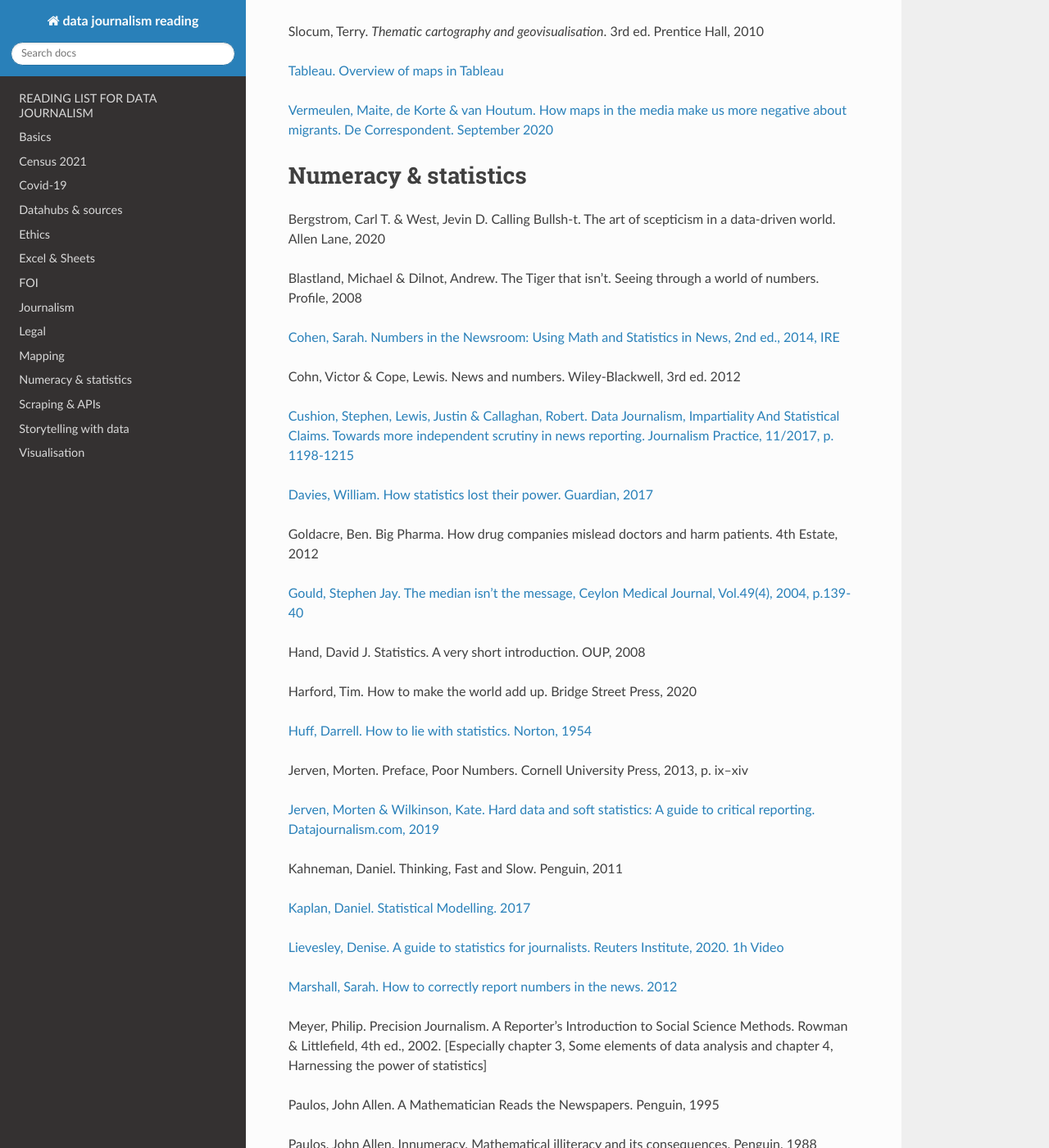
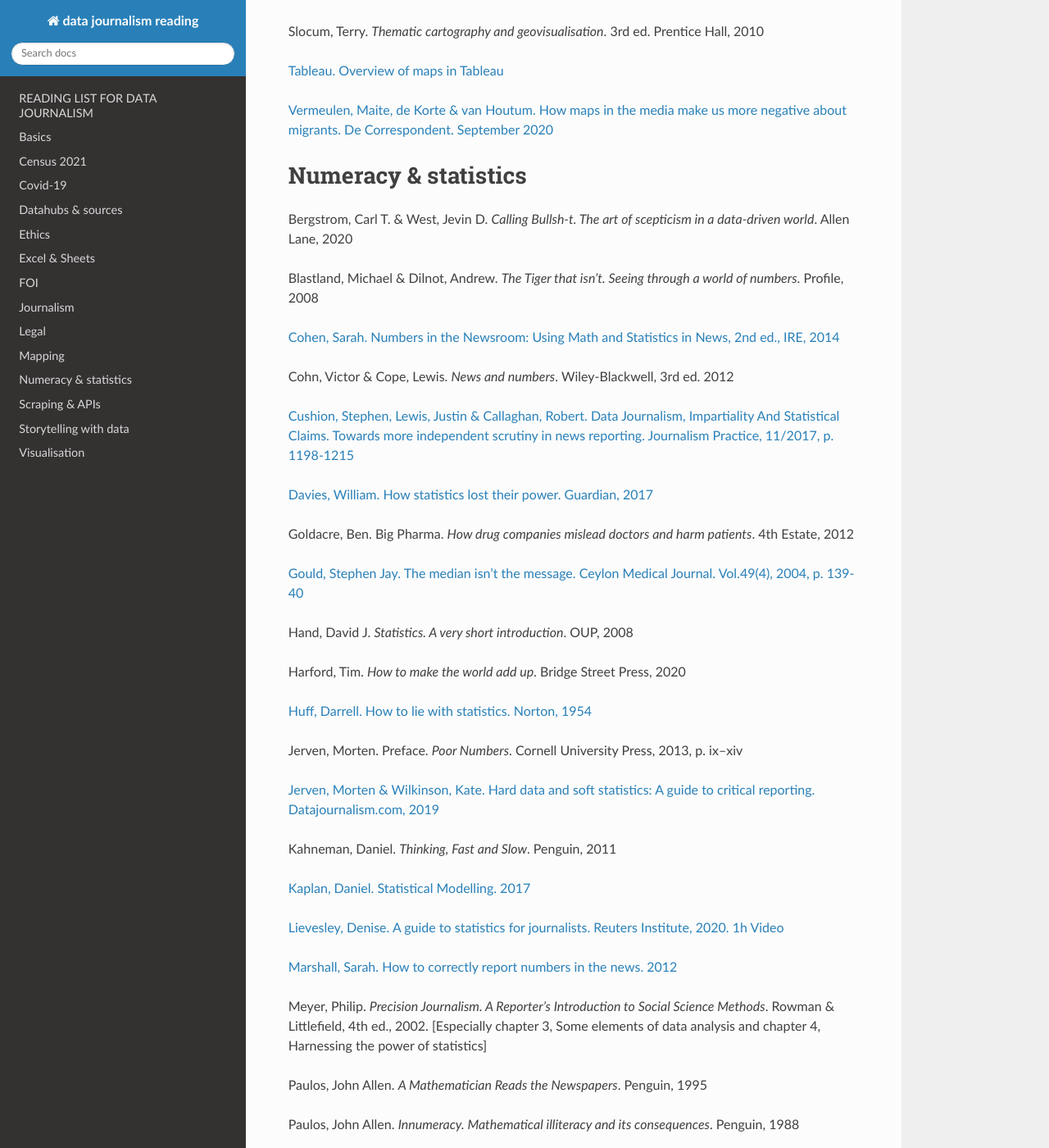
Before and after one commit to aodhanlutetiae/dj_reading, a Sphinx documentation site: the page built from docs/source/index.rst, in a window 1280 px wide and 1400 px high, scrolled down 9047 px. Shown: the whole window at 82% size. Built offline with Sphinx 7.4.7 and the Read the Docs theme 2.0.0, drawn with Linux system fonts in a browser that asks for light colours; some of the changed text lies outside the part shown.

Commit message:
clean up

```diff
--- a/docs/source/index.rst
+++ b/docs/source/index.rst
@@ -28,7 +28,7 @@ Datajournalism.com <https://datajournalism.com/read/handbook/two>`__
 `GIJC conference 2019. Video
 playlist <https://www.youtube.com/playlist?list=PLrCL-ZiCvKYteU2XOChSkW1l7-oRHzwxV>`__
 
-Harford, Tim. Ponder your personal experience, *How to make the world
+Harford, Tim. Ponder your personal experience. *How to make the world
 add up. Ten rules for thinking differently about numbers*. Bridge Street
 Press, 2020
 
@@ -454,7 +454,7 @@ repository <https://docs.github.com/en/free-pro-team@latest/github/creating-clon
 2016 <https://www.ipso.co.uk/rulings-and-resolution-statements/ruling/?id=03350-16>`__
 
 `Lorentzen, Christian. I wasn’t just a brain in a jar. Review of Edward
-Snowden’s Permanent Record. London Review of Books. 41/18, Sept 2019 <https://www.lrb.co.uk/the-paper/v41/n18/christian-lorentzen/i-wasn-t-just-a-brain-in-a-jar>__`
+Snowden’s Permanent Record. London Review of Books. 41/18, Sept 2019 <https://www.lrb.co.uk/the-paper/v41/n18/christian-lorentzen/i-wasn-t-just-a-brain-in-a-jar>`__
 
 
 
@@ -557,52 +557,48 @@ us more negative about migrants. De Correspondent. September
 Numeracy & statistics
 =====================
 
-Bergstrom, Carl T. & West, Jevin D. Calling Bullsh-t. The art of
-scepticism in a data-driven world. Allen Lane, 2020
+Bergstrom, Carl T. & West, Jevin D. *Calling Bullsh-t. The art of
+scepticism in a data-driven world*. Allen Lane, 2020
 
-Blastland, Michael & Dilnot, Andrew. The Tiger that isn’t. Seeing
-through a world of numbers. Profile, 2008
+Blastland, Michael & Dilnot, Andrew. *The Tiger that isn’t. Seeing
+through a world of numbers*. Profile, 2008
 
 `Cohen, Sarah. Numbers in the Newsroom: Using Math and Statistics in
-News, 2nd ed., 2014,
-IRE <https://www.ire.org/product/numbers-in-the-newsroom-using-math-and-statistics-in-news-second-edition-e-version/>`__
+News, 2nd ed., IRE, 2014 <https://www.ire.org/product/numbers-in-the-newsroom-using-math-and-statistics-in-news-second-edition-e-version/>`__
 
-Cohn, Victor & Cope, Lewis. News and numbers. Wiley-Blackwell, 3rd ed.
+Cohn, Victor & Cope, Lewis. *News and numbers*. Wiley-Blackwell, 3rd ed.
 2012
 
 `Cushion, Stephen, Lewis, Justin & Callaghan, Robert. Data Journalism,
 Impartiality And Statistical Claims. Towards more independent scrutiny
-in news reporting. Journalism Practice, 11/2017, p.
-1198-1215 <https://www.tandfonline.com/doi/full/10.1080/17512786.2016.1256789>`__
+in news reporting. Journalism Practice, 11/2017, p. 1198-1215 <https://www.tandfonline.com/doi/full/10.1080/17512786.2016.1256789>`__
 
 `Davies, William. How statistics lost their power. Guardian,
 2017 <https://www.theguardian.com/politics/2017/jan/19/crisis-of-statistics-big-data-democracy>`__
 
-Goldacre, Ben. Big Pharma. How drug companies mislead doctors and harm
-patients. 4th Estate, 2012
+Goldacre, Ben. Big Pharma. *How drug companies mislead doctors and harm
+patients*. 4th Estate, 2012
 
-`Gould, Stephen Jay. The median isn’t the message, Ceylon Medical
-Journal, Vol.49(4), 2004,
-p.139-40 <https://cmj.sljol.info/articles/abstract/10.4038/cmj.v49i4.1930/>`__
+`Gould, Stephen Jay. The median isn’t the message. Ceylon Medical
+Journal. Vol.49(4), 2004, p. 139-40 <https://cmj.sljol.info/articles/abstract/10.4038/cmj.v49i4.1930/>`__
 
-Hand, David J. Statistics. A very short introduction. OUP, 2008
+Hand, David J. *Statistics. A very short introduction*. OUP, 2008
 
-Harford, Tim. How to make the world add up. Bridge Street Press, 2020
+Harford, Tim. *How to make the world add up*. Bridge Street Press, 2020
 
 `Huff, Darrell. How to lie with statistics. Norton,
 1954 <http://faculty.neu.edu.cn/cc/zhangyf/papers/How-to-Lie-with-Statistics.pdf>`__
 
-Jerven, Morten. Preface, Poor Numbers. Cornell University Press,
-2013, p. ix–xiv
+Jerven, Morten. Preface. *Poor Numbers*. Cornell University Press, 2013, p. ix–xiv
 
 `Jerven, Morten & Wilkinson, Kate. Hard data and soft statistics: A
 guide to critical reporting. Datajournalism.com,
 2019 <https://datajournalism.com/read/longreads/hard-data-and-soft-statistics-a-guide-to-critical-reporting>`__
 
-Kahneman, Daniel. Thinking, Fast and Slow. Penguin, 2011
+Kahneman, Daniel. *Thinking, Fast and Slow*. Penguin, 2011
 
 `Kaplan, Daniel. Statistical Modelling.
-2017 <https://dtkaplan.github.io/SM2-bookdown/language-of-models.html#explanatory-variables>`__
+2017 <https://dtkaplan.github.io/SM2-bookdown>`__
 
 `Lievesley, Denise. A guide to statistics for journalists. Reuters
 Institute, 2020. 1h
@@ -611,23 +607,23 @@ Video <https://www.youtube.com/watch?v=_qioPxHuk0U>`__
 `Marshall, Sarah. How to correctly report numbers in the news.
 2012 <https://www.journalism.co.uk/skills/how-to-report-numbers-in-the-news/s7/a547659/>`__
 
-Meyer, Philip. Precision Journalism. A Reporter’s Introduction to
-Social Science Methods. Rowman & Littlefield, 4th ed., 2002.
+Meyer, Philip. *Precision Journalism. A Reporter’s Introduction to
+Social Science Methods*. Rowman & Littlefield, 4th ed., 2002.
 [Especially chapter 3, Some elements of data analysis and chapter 4,
 Harnessing the power of statistics]
 
-Paulos, John Allen. A Mathematician Reads the Newspapers. Penguin,
+Paulos, John Allen. *A Mathematician Reads the Newspapers*. Penguin,
 1995
 
-Paulos, John Allen. Innumeracy. Mathematical illiteracy and its
-consequences. Penguin, 1988
+Paulos, John Allen. *Innumeracy. Mathematical illiteracy and its
+consequences*. Penguin, 1988
 
 `Reinhart, Alex. Statistics Done Wrong. The woefully complete guide.
 No Starch Press,
 2015 <http://www.r-5.org/files/books/computers/dev-teams/trenches/Alex_Reinhart-Statistics_Done_Wrong-EN.pdf>`__
 
-Reuben, Anthony. Statistical. Ten easy ways to avoid being misled by
-numbers. Constable, 2019
+Reuben, Anthony. *Statistical. Ten easy ways to avoid being misled by
+numbers*. Constable, 2019
 
 `Rosling, Hans. The joy of stats. 1h
 Video <https://www.gapminder.org/videos/the-joy-of-stats/>`__
@@ -639,15 +635,15 @@ non-mathematicians. Penguin, 2018
 you and how to ask the right questions. Sense About Science.
 2010 <https://senseaboutscience.org/activities/making-sense-of-statistics/>`__
 
-Silver, Nate. The Signal and the Noise. The Art and Science of
-Prediction. Penguin, 2012
+Silver, Nate. *The Signal and the Noise. The Art and Science of
+Prediction*. Penguin, 2012
 
-Spiegelhalter, David. The Art of Statistics. Learning from Data.
+Spiegelhalter, David. *The Art of Statistics. Learning from Data*.
 Pelican, 2019
 
 `Spiegelhalter, David. Communicating statistics, risk and uncertainty
 in the age of Covid-19. 2020. 40' Video (from 7’
-20) <https://media.ed.ac.uk/media/Communicating+statistics%2C+risk+and+uncertainty+in+the+age+of+Covid/1_y2lw3u6d>`__
+20") <https://media.ed.ac.uk/media/Communicating+statistics%2C+risk+and+uncertainty+in+the+age+of+Covid/1_y2lw3u6d>`__
 
 `Stray, Jonathan. Drawing conclusions from data. 2013. 1h 30'
 Video <https://www.youtube.com/watch?v=3NuyRKNkBQg>`__
@@ -659,7 +655,7 @@ Video <https://www.youtube.com/watch?v=3NuyRKNkBQg>`__
 Review of Books. 43/2, January
 2021 <https://www.lrb.co.uk/the-paper/v43/n02/paul-taylor/insanely-complicated-hopelessly-inadequate>`__
 
-Wheelan, Charles. Naked statistics. Stripping the dread from the data.
+Wheelan, Charles. *Naked statistics. Stripping the dread from the data*.
 Norton, 2013
 
 
```
Also changed, not shown: other parts of docs/source/index.rst (+3 -3 lines).
